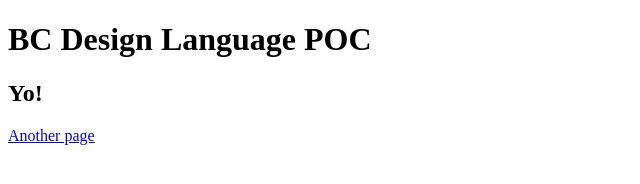
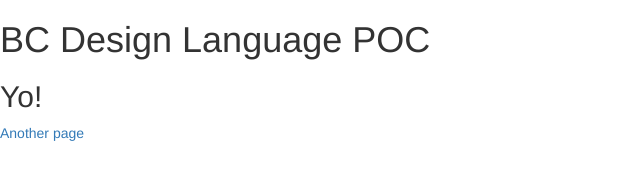
Before and after one commit to bcdesignlanguage/bcdesignlanguage, a plain HTML site: page index.html in a window 1280 px wide. Shown: the whole page, without its empty margins (0-640 px from the left). Drawn offline with nearby package versions, Linux system fonts and the light colour scheme.

Commit message:
Added BS CDN

```diff
--- a/index.html
+++ b/index.html
@@ -1,7 +1,8 @@
 <!DOCTYPE html>
 <html>
 <head>
-	<title></title>
+	<title>BCDL POC</title>
+	<link href="https://maxcdn.bootstrapcdn.com/bootstrap/3.3.7/css/bootstrap.min.css" rel="stylesheet">
 </head>
 <body>
 
```
Also changed, not shown: anotherone.html (+2 -1 lines).
